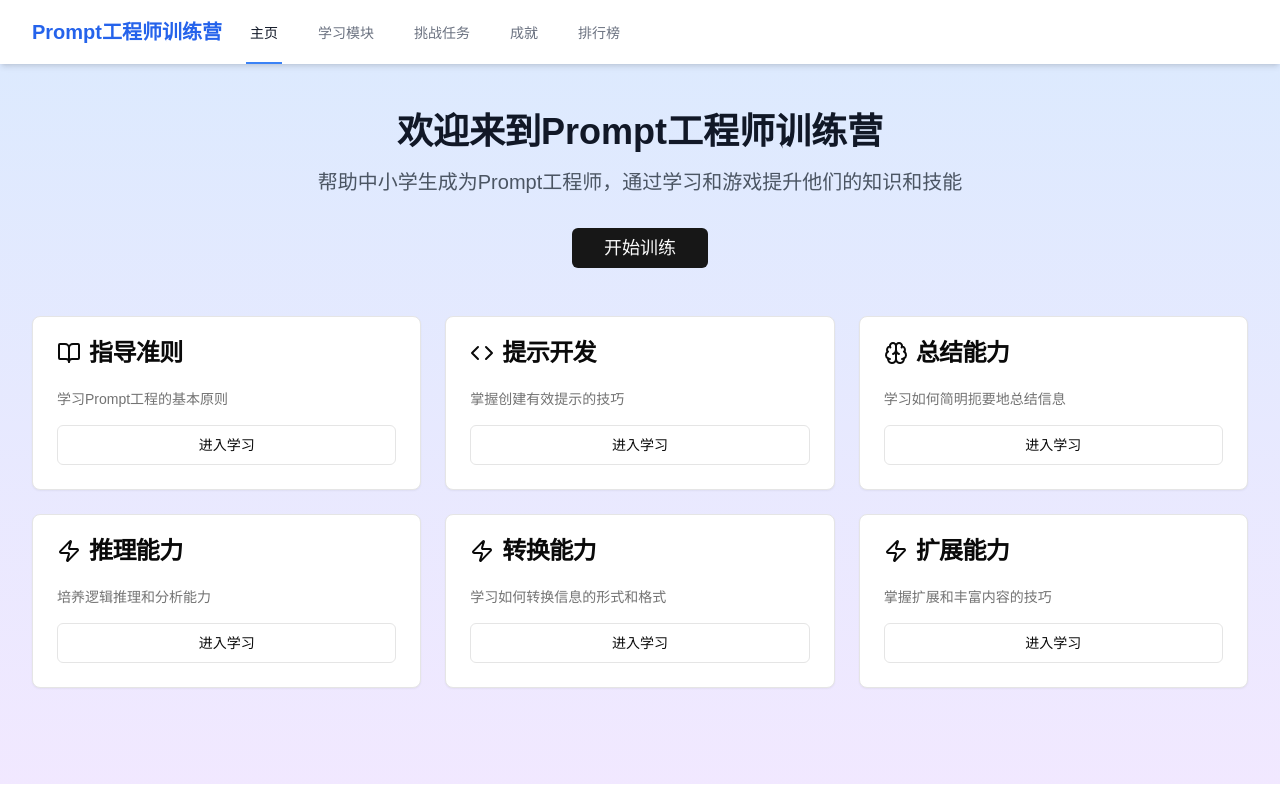
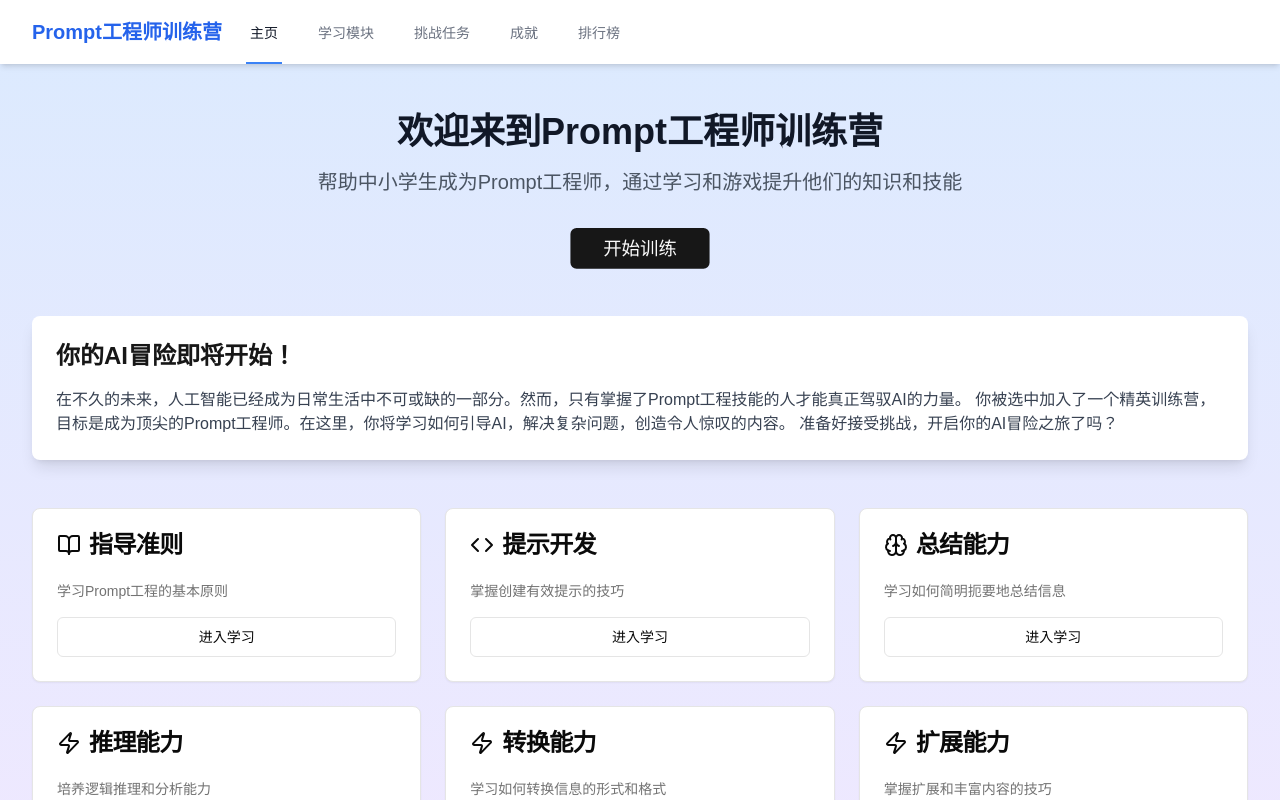
Before and after one commit to cookabc/app-universe, a Next.js app: page / in a window 1280 px wide. Shown: the top 800 px of the page. Built offline with nearby package versions, Linux system fonts and the light colour scheme.

Commit message:
chore: Add lazy loading for images and animate homepage elements

```diff
--- a/src/app/page.tsx
+++ b/src/app/page.tsx
@@ -8,10 +8,19 @@ import {
 	CardHeader,
 	CardTitle,
 } from "@/components/ui/card";
+import { motion } from "framer-motion";
+import { BookOpen, Brain, Code, Zap } from "lucide-react";
 import Link from "next/link";
-import { BookOpen, Code, Brain, Zap } from "lucide-react";
+import { useEffect, useState } from "react";
 
 export default function HomePage() {
+	const [showStory, setShowStory] = useState(false);
+
+	useEffect(() => {
+		const timer = setTimeout(() => setShowStory(true), 1000);
+		return () => clearTimeout(timer);
+	}, []);
+
 	const modules = [
 		{
 			title: "指导准则",
@@ -94,27 +103,56 @@ export default function HomePage() {
 			</nav>
 
 			<main className="max-w-7xl mx-auto px-4 sm:px-6 lg:px-8 py-12">
-				<div className="text-center mb-12">
+				<motion.div
+					initial={{ opacity: 0, y: -50 }}
+					animate={{ opacity: 1, y: 0 }}
+					transition={{ duration: 0.5 }}
+					className="text-center mb-12"
+				>
 					<h1 className="text-4xl font-bold text-gray-900 mb-4">
 						欢迎来到Prompt工程师训练营
 					</h1>
 					<p className="text-xl text-gray-600">
 						帮助中小学生成为Prompt工程师，通过学习和游戏提升他们的知识和技能
 					</p>
+					<motion.div
+						animate={{ scale: [1, 1.1, 1] }}
+						transition={{ repeat: Number.POSITIVE_INFINITY, duration: 2 }}
+					>
 						<Button
 							className="mt-8 px-8 py-3 text-lg"
 							onClick={() => console.log("开始训练")}
 						>
 							开始训练
 						</Button>
-				</div>
+					</motion.div>
+				</motion.div>
+
+				{showStory && (
+					<motion.div
+						initial={{ opacity: 0 }}
+						animate={{ opacity: 1 }}
+						transition={{ duration: 1 }}
+						className="bg-white p-6 rounded-lg shadow-lg mb-12"
+					>
+						<h2 className="text-2xl font-bold mb-4">你的AI冒险即将开始！</h2>
+						<p className="text-gray-700">
+							在不久的未来，人工智能已经成为日常生活中不可或缺的一部分。然而，只有掌握了Prompt工程技能的人才能真正驾驭AI的力量。
+							你被选中加入了一个精英训练营，目标是成为顶尖的Prompt工程师。在这里，你将学习如何引导AI，解决复杂问题，创造令人惊叹的内容。
+							准备好接受挑战，开启你的AI冒险之旅了吗？
+						</p>
+					</motion.div>
+				)}
 
 				<div className="grid grid-cols-1 md:grid-cols-2 lg:grid-cols-3 gap-6">
 					{modules.map((module, index) => (
-						<Card
+						<motion.div
 							key={index}
-							className="hover:shadow-lg transition-shadow duration-300"
+							initial={{ opacity: 0, y: 50 }}
+							animate={{ opacity: 1, y: 0 }}
+							transition={{ duration: 0.5, delay: index * 0.1 }}
 						>
+							<Card className="hover:shadow-lg transition-shadow duration-300">
 								<CardHeader>
 									<CardTitle className="flex items-center gap-2">
 										{module.icon}
@@ -128,6 +166,7 @@ export default function HomePage() {
 									</Button>
 								</CardContent>
 							</Card>
+						</motion.div>
 					))}
 				</div>
 			</main>
```
Lines whose indentation alone changed are shown as unchanged.
